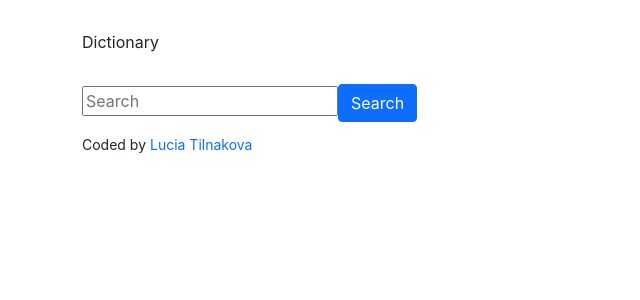
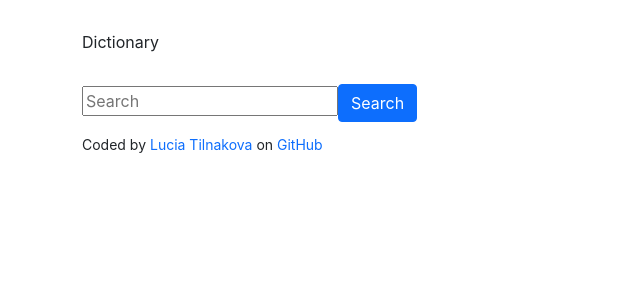
Before and after one commit to LuciaTilnakova/dictionary-project, a React (Create React App) app: page / in a window 1280 px wide. Shown: the top 300 px of the page, without its empty margins (0-640 px from the left). Built offline with nearby package versions, Linux system fonts and the light colour scheme.

Commit message:
Added my GitHub link

```diff
--- a/src/App.css
+++ b/src/App.css
@@ -5,6 +5,7 @@
 .App footer {
   margin-top: 10px;
 }
-.App .mySite {
+.App .mySite,
+.GitHub {
   text-decoration: none;
 }
--- a/src/App.js
+++ b/src/App.js
@@ -17,6 +17,14 @@
               className="mySite"
             >
               Lucia Tilnakova
+            </a>{" "}
+            on
+            <a
+              href="https://github.com/LuciaTilnakova/dictionary-project"
+              className="GitHub"
+            >
+              {" "}
+              GitHub
             </a>
           </small>
         </footer>
```
